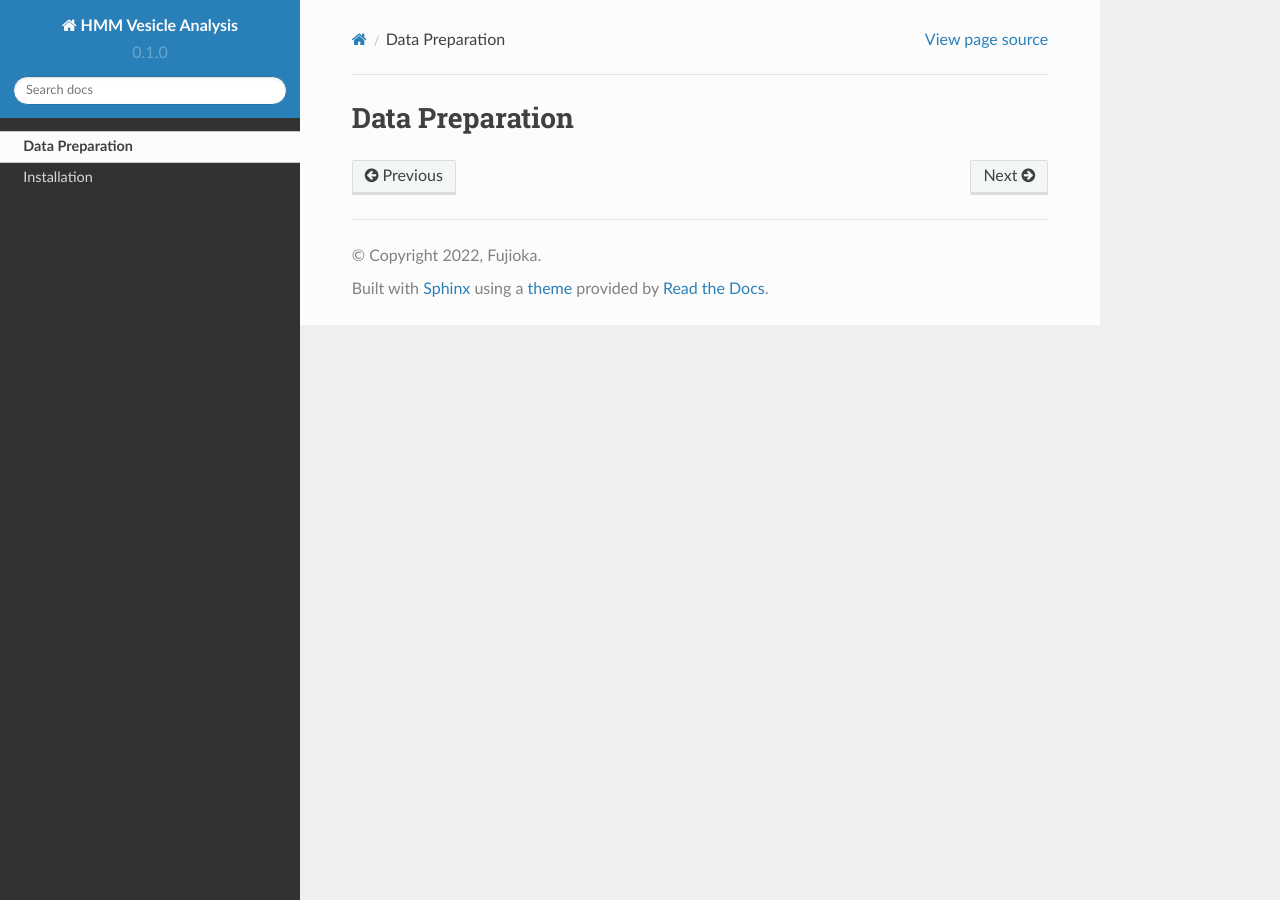
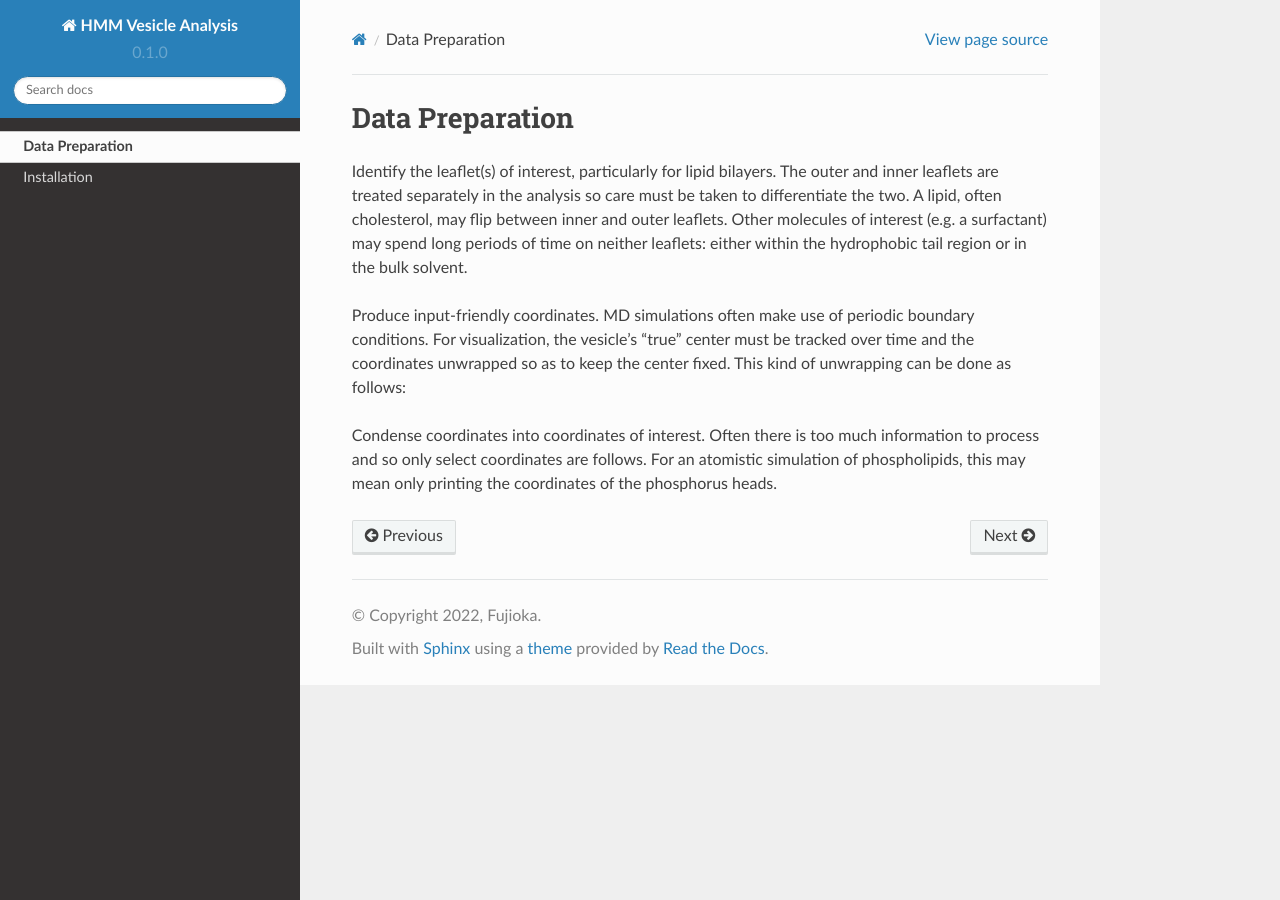
Before and after one commit to ka-zuumi/vesicle-HMM-analysis, a Sphinx documentation site: the page built from docs/DataPreparation.rst, in a window 1280 px wide. Built offline with Sphinx 7.4.7 and the Read the Docs theme 2.0.0, drawn with Linux system fonts in a browser that asks for light colours.

Commit message:
Update DataPreparation.rst

```diff
--- a/docs/DataPreparation.rst
+++ b/docs/DataPreparation.rst
@@ -1,2 +1,8 @@
 Data Preparation
----------------
+================
+
+Identify the leaflet(s) of interest, particularly for lipid bilayers. The outer and inner leaflets are treated separately in the analysis so care must be taken to differentiate the two. A lipid, often cholesterol, may flip between inner and outer leaflets. Other molecules of interest (e.g. a surfactant) may spend long periods of time on neither leaflets: either within the hydrophobic tail region or in the bulk solvent.
+
+Produce input-friendly coordinates. MD simulations often make use of periodic boundary conditions. For visualization, the vesicle's "true" center must be tracked over time and the coordinates unwrapped so as to keep the center fixed. This kind of unwrapping can be done as follows:
+
+Condense coordinates into coordinates of interest. Often there is too much information to process and so only select coordinates are follows. For an atomistic simulation of phospholipids, this may mean only printing the coordinates of the phosphorus heads.
```
